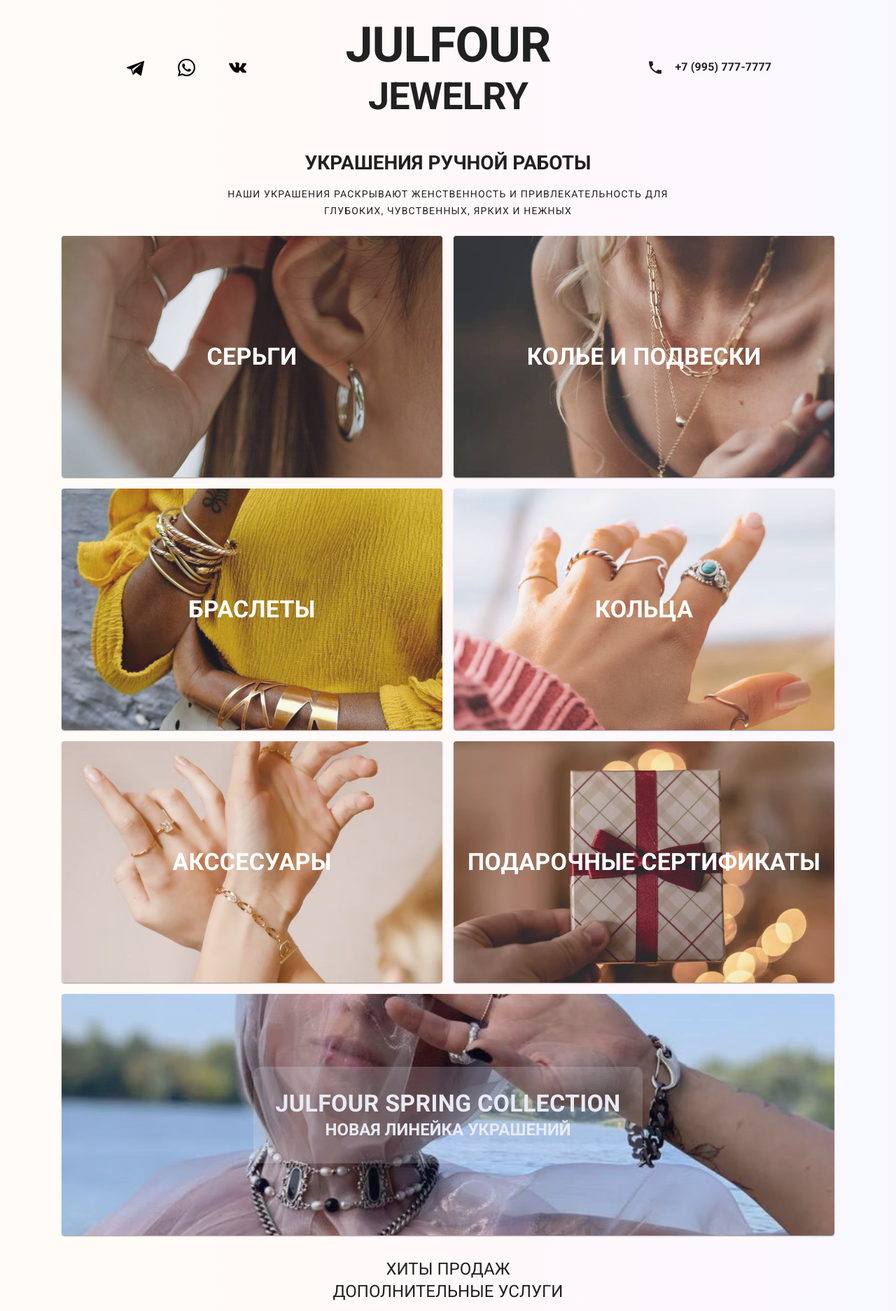
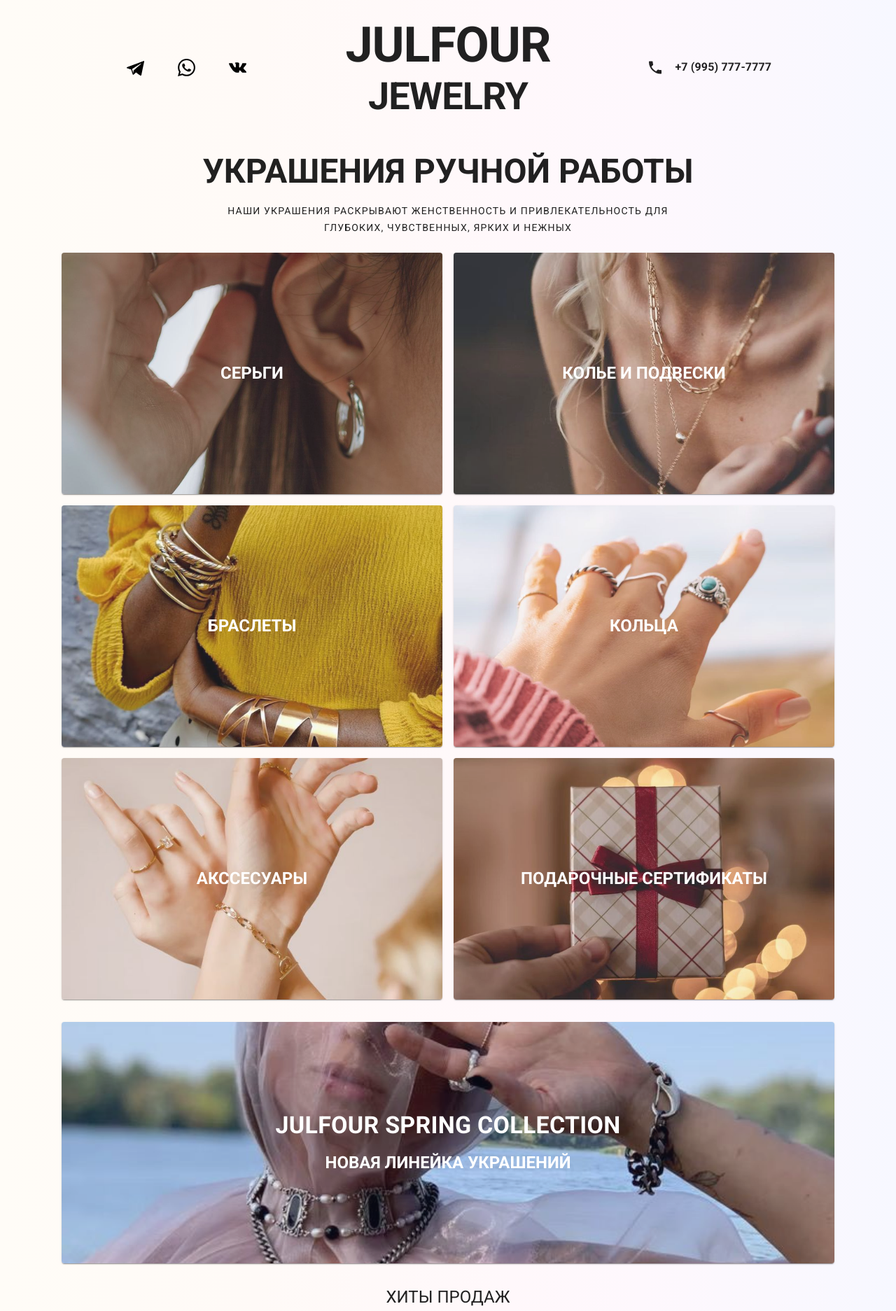
Before and after one commit to kaczynski77/julfor-jewelery, a Next.js app: page / in a window 1280 px wide. Shown: the top 1873 px of the page at 70% size. Built offline with nearby package versions, Linux system fonts and the light colour scheme.

Commit message:
layout day2 main page styles

```diff
--- a/components/header.jsx
+++ b/components/header.jsx
@@ -8,6 +8,7 @@ import {
   Link,
   CardMedia,
   Card,
+  Container,
 } from '@mui/material';
 
 import PhoneIcon from '@mui/icons-material/Phone';
@@ -127,12 +128,12 @@ export default function Header() {
             </Typography>
           </Grid>
         </Grid>
+        <Container lg>
           <Grid
             container
             direction="row"
-          width={2 / 4}
             sx={{
-            margin: '0 auto',
+              margin: '0',
               justifyContent: 'space-between',
               display: { xs: 'none', xl: 'flex' },
             }}
@@ -149,6 +150,7 @@ export default function Header() {
               </Grid>
             ))}
           </Grid>
+        </Container>
       </Box>
     </>
   );
--- a/components/mainBanner.jsx
+++ b/components/mainBanner.jsx
@@ -12,7 +12,7 @@ export default function MainBanner() {
   ];
   const bname = bannerData[0].name;
   return (
-    <Card sx={{ position: 'relative', marginTop: 2, marginBottom: 4 }}>
+    <Card sx={{ position: 'relative', marginTop: 4, marginBottom: 4 }}>
       <Box
         sx={{
           position: 'absolute',
@@ -35,15 +35,18 @@ export default function MainBanner() {
           {' '}
           <Box
             sx={{
-              background: 'rgba(255, 255, 255, 0.2)',
               padding: 4,
               borderRadius: '10px',
+              zIndex: 999,
             }}
           >
             <Typography
               variant="h4"
               color="white"
-              sx={{ textTransform: 'uppercase', fontWeight: 'bold' }}
+              sx={{
+                textTransform: 'uppercase',
+                fontWeight: 'bold',
+              }}
             >
               JULFOUR SPRING COLLECTION
             </Typography>
@@ -53,6 +56,7 @@ export default function MainBanner() {
               sx={{
                 textTransform: 'uppercase',
                 fontWeight: 'bold',
+                marginTop: 2,
               }}
             >
               Новая линейка украшений
@@ -65,7 +69,7 @@ export default function MainBanner() {
               height: '100%',
               backgroundColor: indigo[800],
               opacity: '0.1',
-              zIndex: 9999,
+              zIndex: 0,
             }}
           ></Box>
         </Box>
--- a/components/mainCategories.jsx
+++ b/components/mainCategories.jsx
@@ -70,9 +70,12 @@ export default function MainCategories() {
                     }}
                   >
                     <Typography
-                      variant="h4"
+                      variant="h5"
                       color="white"
-                      sx={{ textTransform: 'uppercase', fontWeight: 700 }}
+                      sx={{
+                        textTransform: 'uppercase',
+                        fontWeight: 700,
+                      }}
                     >
                       {data.name}
                     </Typography>
--- a/components/mainServices.jsx
+++ b/components/mainServices.jsx
@@ -33,7 +33,7 @@ export default function MainServices() {
         }}
       >
         {servicesData.map((data) => (
-          <Grid item xs={12} lg={6}>
+          <Grid item xs={12} lg={4}>
             <Link
               sx={{
                 textDecoration: 'none',
@@ -66,7 +66,10 @@ export default function MainServices() {
                     <Typography
                       variant="h4"
                       color="white"
-                      sx={{ textTransform: 'uppercase', fontWeight: 700 }}
+                      sx={{
+                        textTransform: 'uppercase',
+                        fontWeight: 700,
+                      }}
                     >
                       {data.name}
                     </Typography>
--- a/pages/index.jsx
+++ b/pages/index.jsx
@@ -13,12 +13,12 @@ export default function Home() {
   return (
     <Layout>
       <Container xs={{ display: 'none' }}>
-        <Box sx={{ paddingTop: { xs: 0, xl: 8 }, textAlign: 'center' }}>
+        <Box sx={{ paddingTop: { xs: 0, xl: 5 }, textAlign: 'center' }}>
           <Typography
             variant="h3"
             sx={{
               textTransform: 'uppercase',
-              fontSize: 28,
+
               fontWeight: 'bold',
             }}
           >
@@ -27,7 +27,7 @@ export default function Home() {
         </Box>
         <Box
           sx={{
-            paddingTop: { xs: 2, xl: 1 },
+            paddingTop: { xs: 2, xl: 2 },
             textAlign: { xs: 'center', sm: 'center' },
             maxWidth: { xs: 400, sm: 680 },
             margin: '0 auto',
```
Lines whose indentation alone changed are shown as unchanged.
